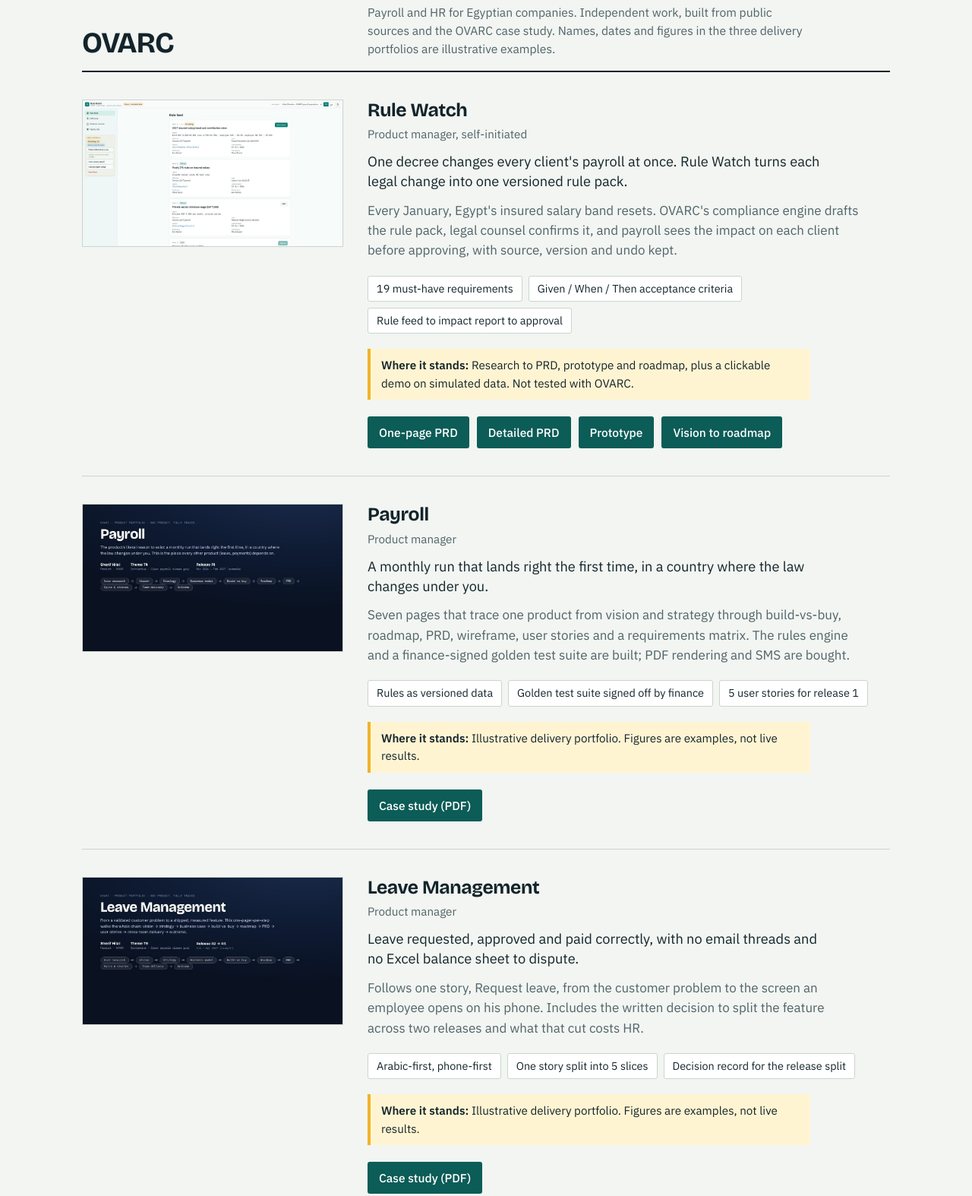
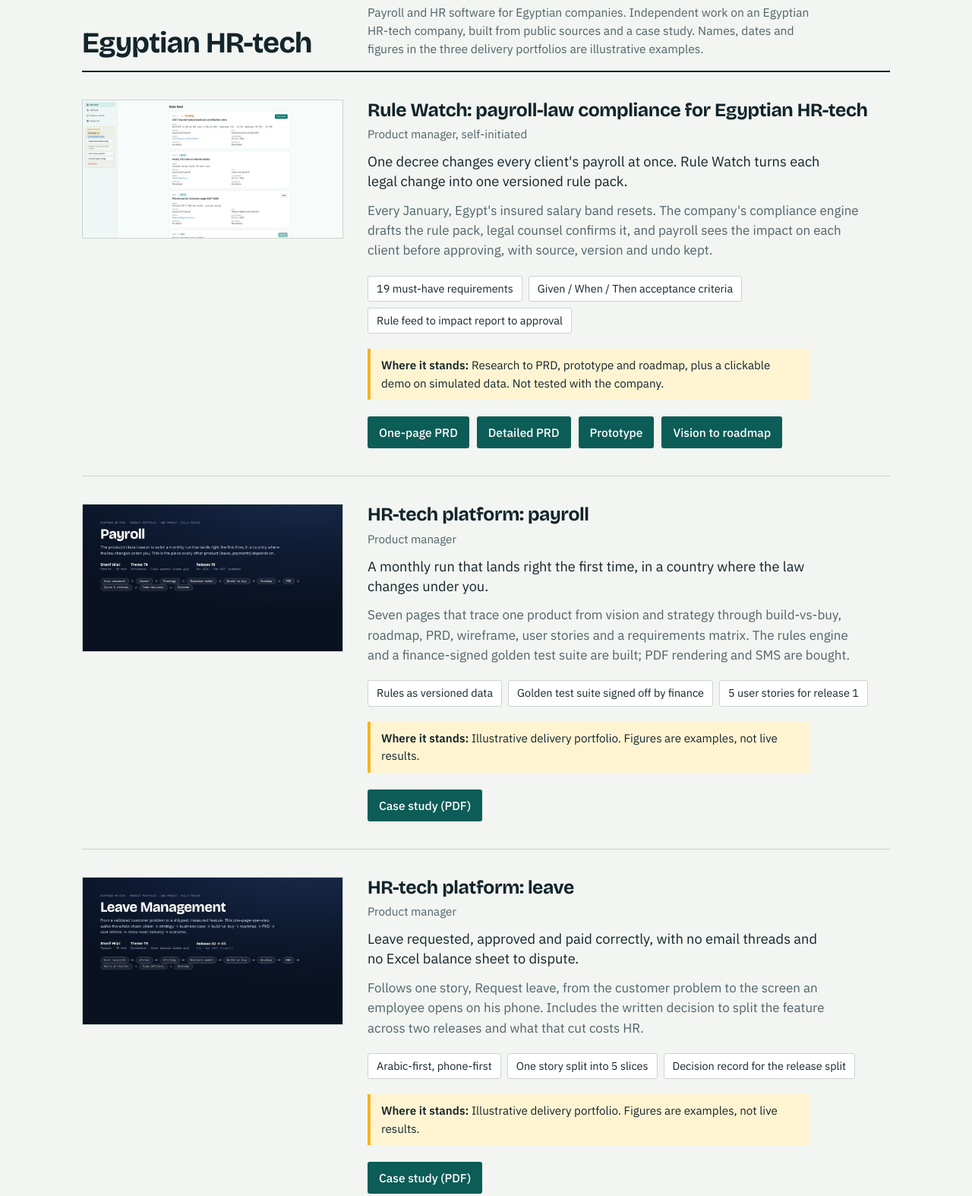
Before and after one commit to sherif202/Sherif-Helal.github.io, a plain HTML site: page index.html in a window 1280 px wide. Shown: the part 1380-2954 px from the top of the page at 76% size. Drawn offline with nearby package versions, Linux system fonts and the light colour scheme.

Commit message:
Replace the OVARC name with Egyptian HR-tech wording
Rename the three delivery portfolio PDFs and covers to hrtech-*, edit
the PDFs so they refer to an Egyptian HR-tech company, rename the
products on the portfolio page and README, and crop the company name
off the Rule Watch screenshot.

Co-Authored-By: Claude Opus 5.5 <noreply@anthropic.com>
Claude-Session: https://claude.ai/code/session_01VZKfH5ngHcPXWXnWtgXbwz

```diff
--- a/products.js
+++ b/products.js
@@ -29,18 +29,18 @@ window.PORTFOLIO = [
     ]
   },
   {
-    group: "OVARC",
+    group: "Egyptian HR-tech",
     about:
-      "Payroll and HR for Egyptian companies. Independent work, built from public sources and the OVARC case study. Names, dates and figures in the three delivery portfolios are illustrative examples.",
+      "Payroll and HR software for Egyptian companies. Independent work on an Egyptian HR-tech company, built from public sources and a case study. Names, dates and figures in the three delivery portfolios are illustrative examples.",
     products: [
       {
-        name: "Rule Watch",
+        name: "Rule Watch: payroll-law compliance for Egyptian HR-tech",
         line: "One decree changes every client's payroll at once. Rule Watch turns each legal change into one versioned rule pack.",
         detail:
-          "Every January, Egypt's insured salary band resets. OVARC's compliance engine drafts the rule pack, legal counsel confirms it, and payroll sees the impact on each client before approving, with source, version and undo kept.",
+          "Every January, Egypt's insured salary band resets. The company's compliance engine drafts the rule pack, legal counsel confirms it, and payroll sees the impact on each client before approving, with source, version and undo kept.",
         role: "Product manager, self-initiated",
-        status: "Research to PRD, prototype and roadmap, plus a clickable demo on simulated data. Not tested with OVARC.",
-        cover: "covers/ovarc-rule-watch.jpg",
+        status: "Research to PRD, prototype and roadmap, plus a clickable demo on simulated data. Not tested with the company.",
+        cover: "covers/hrtech-rule-watch.jpg",
         facts: ["19 must-have requirements", "Given / When / Then acceptance criteria", "Rule feed to impact report to approval"],
         pieces: [
           { label: "One-page PRD", url: "https://claude.ai/artifact/FU4A79tkD8ikWRGD2KmyKD" },
@@ -50,37 +50,37 @@ window.PORTFOLIO = [
         ]
       },
       {
-        name: "Payroll",
+        name: "HR-tech platform: payroll",
         line: "A monthly run that lands right the first time, in a country where the law changes under you.",
         detail:
           "Seven pages that trace one product from vision and strategy through build-vs-buy, roadmap, PRD, wireframe, user stories and a requirements matrix. The rules engine and a finance-signed golden test suite are built; PDF rendering and SMS are bought.",
         role: "Product manager",
         status: "Illustrative delivery portfolio. Figures are examples, not live results.",
         facts: ["Rules as versioned data", "Golden test suite signed off by finance", "5 user stories for release 1"],
-        cover: "covers/ovarc-payroll.jpg",
-        pieces: [{ label: "Case study (PDF)", url: "case-studies/ovarc-payroll.pdf" }]
+        cover: "covers/hrtech-payroll.jpg",
+        pieces: [{ label: "Case study (PDF)", url: "case-studies/hrtech-payroll.pdf" }]
       },
       {
-        name: "Leave Management",
+        name: "HR-tech platform: leave",
         line: "Leave requested, approved and paid correctly, with no email threads and no Excel balance sheet to dispute.",
         detail:
           "Follows one story, Request leave, from the customer problem to the screen an employee opens on his phone. Includes the written decision to split the feature across two releases and what that cut costs HR.",
         role: "Product manager",
         status: "Illustrative delivery portfolio. Figures are examples, not live results.",
         facts: ["Arabic-first, phone-first", "One story split into 5 slices", "Decision record for the release split"],
-        cover: "covers/ovarc-leave-management.jpg",
-        pieces: [{ label: "Case study (PDF)", url: "case-studies/ovarc-leave-management.pdf" }]
+        cover: "covers/hrtech-leave-management.jpg",
+        pieces: [{ label: "Case study (PDF)", url: "case-studies/hrtech-leave-management.pdf" }]
       },
       {
-        name: "Platform, Portal and Trust",
+        name: "HR-tech platform: access control",
         line: "Sign-in, roles, tenant isolation and an audit trail: the product nobody sees and everybody depends on.",
         detail:
           "Identity and penetration testing are bought; tenant isolation and the audit log are built, with a leak test that blocks every merge. Legal counsel is in the room from refinement, not at the end.",
         role: "Product manager",
         status: "Illustrative delivery portfolio. Figures are examples, not live results.",
         facts: ["Leak test on every build", "MFA for every payroll role", "Arabic right-to-left on every screen"],
-        cover: "covers/ovarc-platform-trust.jpg",
-        pieces: [{ label: "Case study (PDF)", url: "case-studies/ovarc-platform-trust.pdf" }]
+        cover: "covers/hrtech-platform-trust.jpg",
+        pieces: [{ label: "Case study (PDF)", url: "case-studies/hrtech-platform-trust.pdf" }]
       }
     ]
   },
```
Also changed, not shown: checkout-case-study/index.html (+2 -2 lines), covers/hrtech-leave-management.jpg (added), covers/hrtech-payroll.jpg (added), covers/hrtech-platform-trust.jpg (added), covers/hrtech-rule-watch.jpg (added), covers/ovarc-leave-management.jpg (deleted), covers/ovarc-payroll.jpg (deleted), covers/ovarc-platform-trust.jpg (deleted), covers/ovarc-rule-watch.jpg (deleted), 7 other files.
